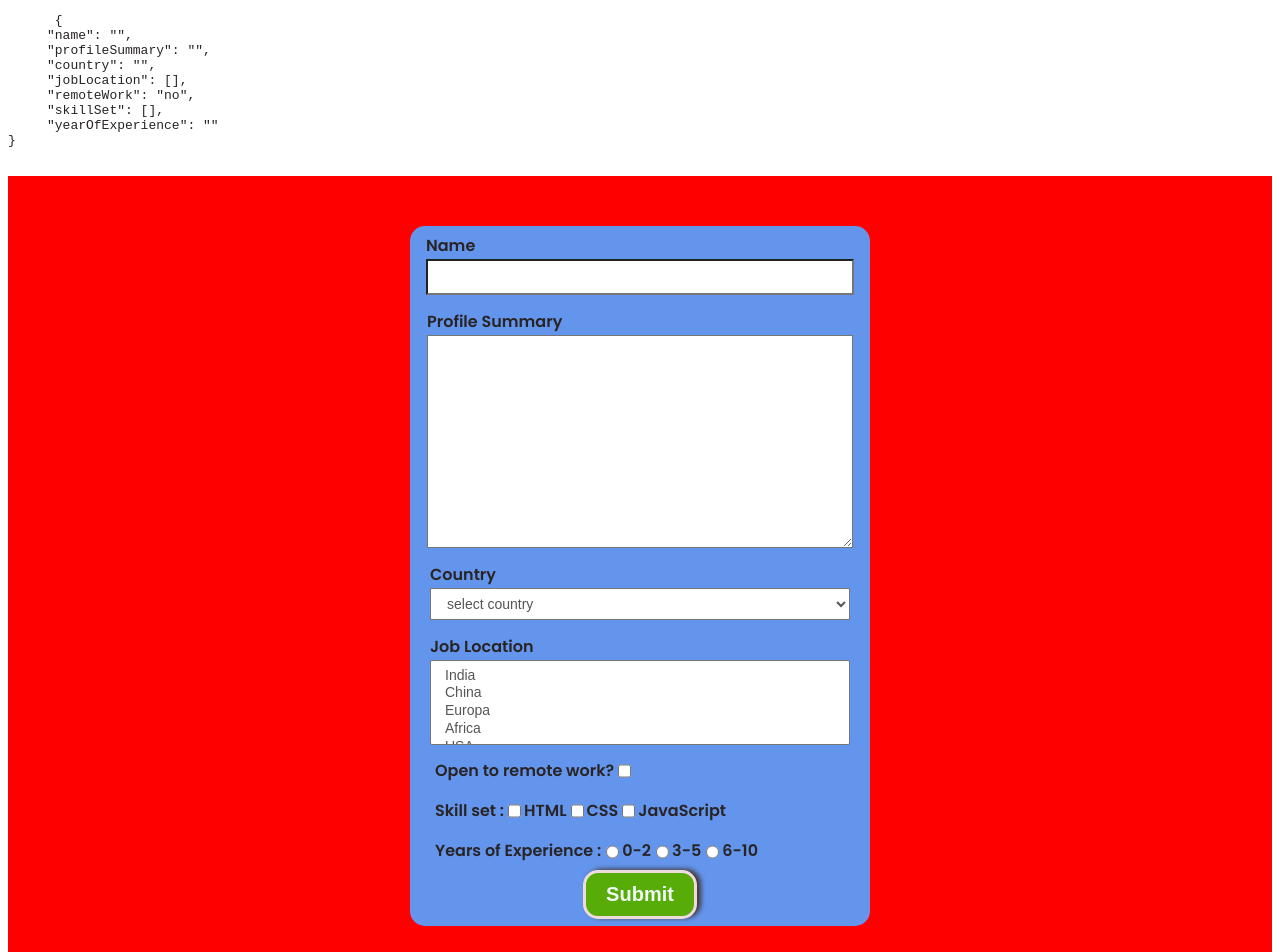
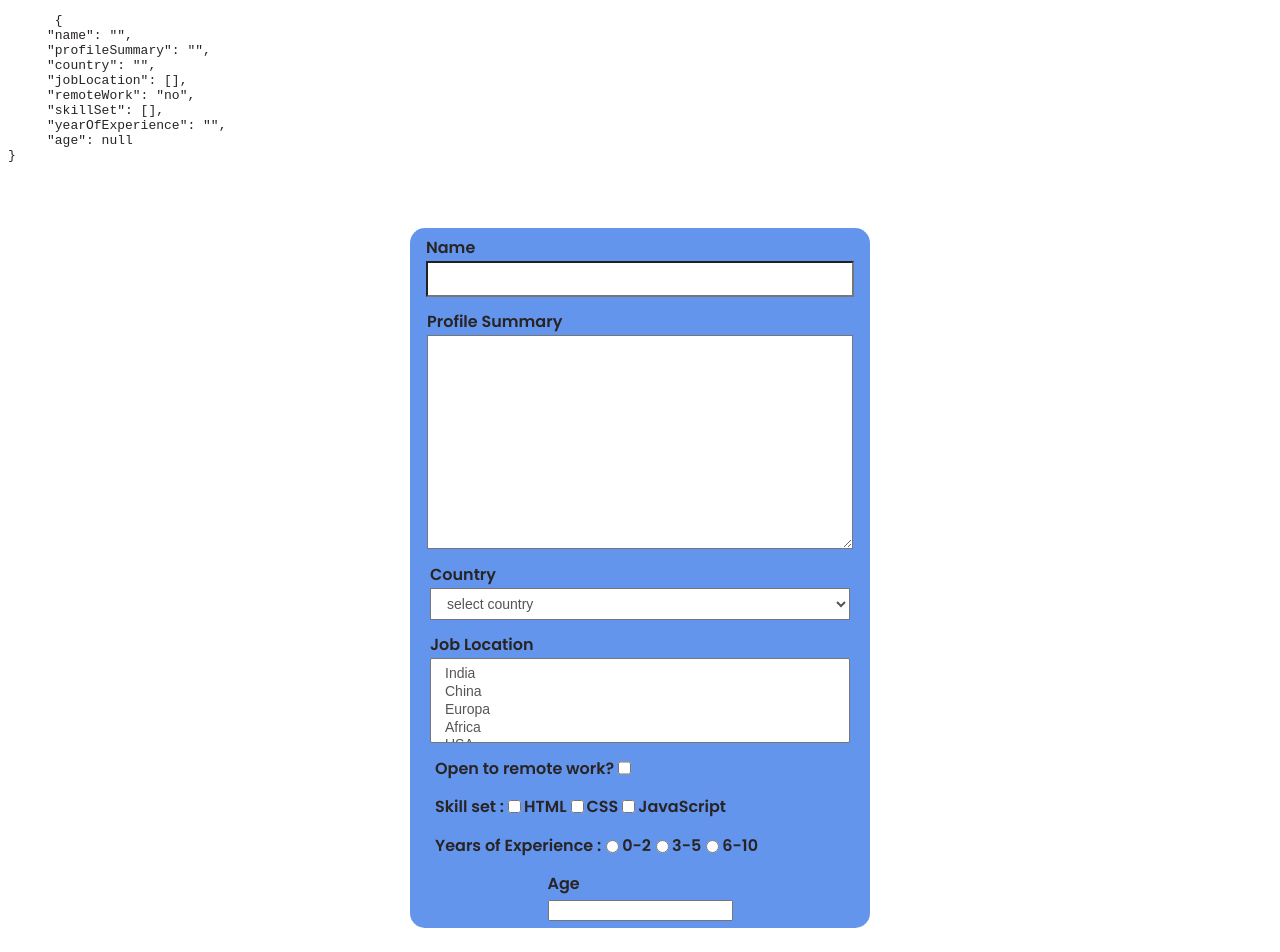
Before and after one commit to TomyJusuf/Vue--eComerce, a Vue app in the folder hello-world/: page / in a window 1280 px wide. Shown: the top 952 px of the page. Built offline with nearby package versions, Linux system fonts and the light colour scheme.

Commit message:
add modifier @keyup.enter  v-mode.number @submit.prevent v-moder.trim and v-model.trim.lazy

```diff
--- a/hello-world/src/App.vue
+++ b/hello-world/src/App.vue
@@ -1,22 +1,159 @@
 <template>
   <!-- <Navbar /> -->
   <!-- <CardSection /> -->
-  <Formular />
+  <!-- <Formular /> -->
 
-  <h1>hi</h1>
+  <pre>
+      {{ JSON.stringify(formValues, null, 5) }}
+    </pre
+  >
+
+  <form action="" @submit.prevent="submitForm">
+    <div>
+      <label for="name">Name</label>
+      <input type="text" id="name" v-model.trim.lazy="formValues.name" />
+    </div>
+
+    <div>
+      <label for="profile">Profile Summary</label>
+      <textarea
+        name=""
+        id="profile"
+        cols="30"
+        rows="10"
+        v-model="formValues.profileSummary"
+      ></textarea>
+    </div>
+
+    <div>
+      <label class="country-label" for="country">Country</label>
+      <select name="" id="country" v-model="formValues.country">
+        <option value="">select country</option>
+        <option value="india">India</option>
+        <option value="China">China</option>
+        <option value="Europa">Europa</option>
+        <option value="Africa">Africa</option>
+        <option value="USA">USA</option>
+      </select>
+    </div>
+
+    <div>
+      <label for="job-location">Job Location</label>
+      <select
+        name=""
+        id="job-location"
+        multiple
+        v-model="formValues.jobLocation"
+      >
+        <option value="india">India</option>
+        <option value="China">China</option>
+        <option value="Europa">Europa</option>
+        <option value="Africa">Africa</option>
+        <option value="USA">USA</option>
+      </select>
+    </div>
+
+    <div class="question">
+      <label for="remoteWork">Open to remote work?</label>
+      <input
+        type="checkbox"
+        id="remoteWork"
+        v-model="formValues.remoteWork"
+        true-value="yes"
+        false-value="no"
+      />
+    </div>
+    <div class="question">
+      <label for="">Skill set :</label>
+      <input
+        type="checkbox"
+        id="html"
+        value="html"
+        v-model="formValues.skillSet"
+      />
+      <label for="html">HTML</label>
+      <input
+        type="checkbox"
+        id="css"
+        value="css"
+        v-model="formValues.skillSet"
+      />
+      <label for="css">CSS</label>
+      <input
+        type="checkbox"
+        id="javascript"
+        value="javascript"
+        v-model="formValues.skillSet"
+      />
+      <label for="javascript">JavaScript</label>
+    </div>
+
+    <div class="question">
+      <label for="">Years of Experience :</label>
+      <input
+        type="radio"
+        id="0-2"
+        value="0-2"
+        v-model="formValues.yearOfExperience"
+      />
+      <label for="html">0-2</label>
+      <input
+        type="radio"
+        id="3-5"
+        value="3-5"
+        v-model="formValues.yearOfExperience"
+      />
+      <label for="css">3-5</label>
+      <input
+        type="radio"
+        id="6-10"
+        value="6-10"
+        v-model="formValues.yearOfExperience"
+      />
+      <label for="javascript">6-10</label>
+    </div>
+    <div>
+      <label for="age">Age</label>
+      <input
+        @keyup.enter="submitForm"
+        type="number"
+        id="age"
+        v-model.number="formValues.age"
+      />
+    </div>
+
+    <!-- <div>
+      <button>Submit</button>
+    </div> -->
+  </form>
 </template>
 
 <script>
 // import CardSection from "./components/CardSection.vue";
 // import Navbar from "./components/Navbar.vue";
-import Formular from "./components/Formular.vue";
+// import Formular from "./components/Formular.vue";
 export default {
   name: "App",
   data() {
-    return {};
+    return {
+      formValues: {
+        name: "",
+        profileSummary: "",
+        country: "",
+        jobLocation: [],
+        remoteWork: "no",
+        skillSet: [],
+        yearOfExperience: "",
+        age: null,
+      },
+    };
   },
-  methods: {},
-  components: { Formular },
+  methods: {
+    submitForm() {
+      console.log("form values", this.formValues);
+    },
+  },
+  // components: { Formular },
 };
 </script>
 
@@ -31,4 +168,60 @@ export default {
   color: rgb(41, 36, 36);
   /* margin-top: 0px; */
 }
+form {
+  display: flex;
+  flex-wrap: wrap;
+  height: 700px;
+
+  width: 460px;
+  margin: 50px auto;
+  background-color: cornflowerblue;
+  justify-content: center;
+  border-radius: 15px;
+}
+label {
+  font-weight: bold;
+  display: flex;
+  margin-bottom: 1px;
+  margin-top: 7px;
+}
+#country,
+#job-location {
+  width: 420px;
+}
+input + label {
+  font-weight: bold;
+  display: inline-flex;
+  /* margin-right: 20px; */
+}
+
+.question {
+  display: flex;
+  width: 100%;
+  margin-left: 25px;
+}
+input[type="text"],
+textarea,
+select {
+  display: block;
+  width: 400px;
+  padding: 6px 12px;
+  margin: 0 auto;
+  font-size: 14px;
+  line-height: 1.428;
+  color: #555;
+  background-color: #fff;
+  border-image: none;
+}
+button {
+  background-color: rgb(87, 172, 8);
+  padding: 10px 20px;
+  font-size: 20px;
+  font-weight: bold;
+  border: 3px rgb(238, 220, 220) solid;
+  border-radius: 15px;
+  color: rgb(240, 248, 248);
+  cursor: pointer;
+  box-shadow: 4px -1px 5px rgb(66, 54, 54);
+}
 </style>
```
